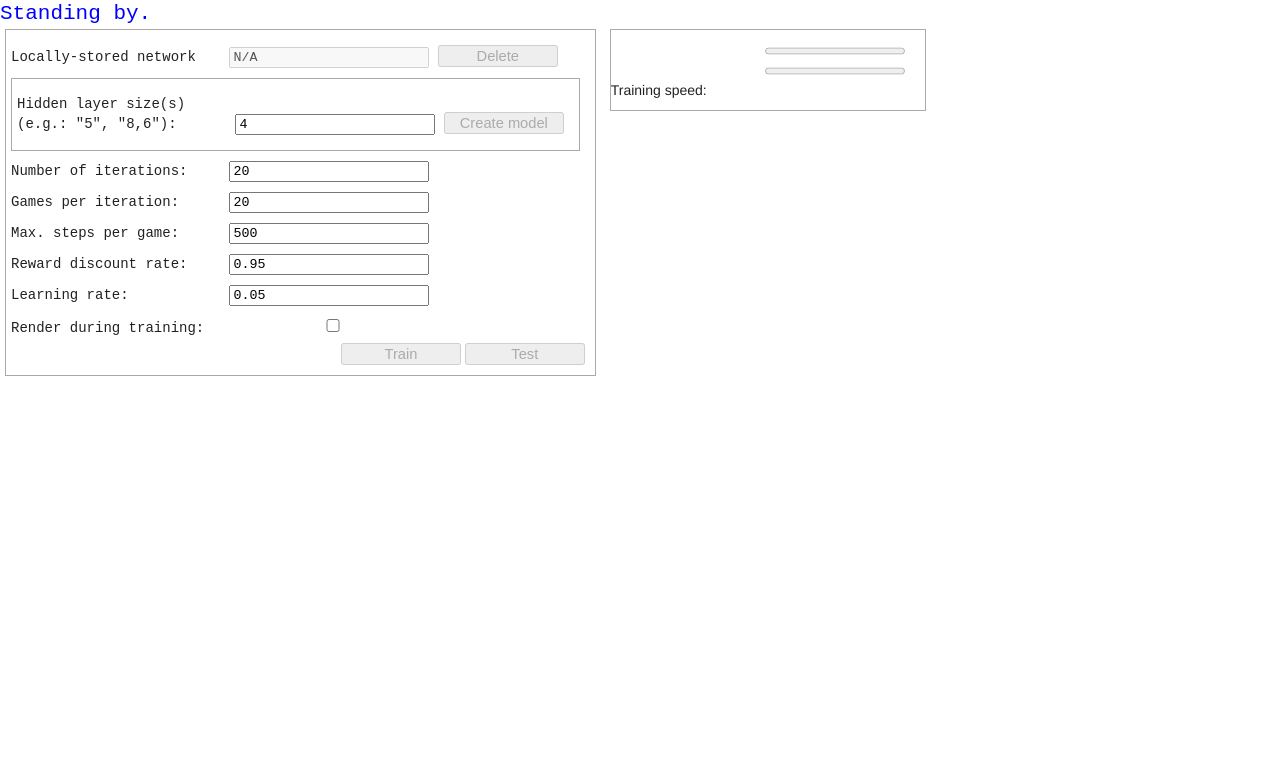
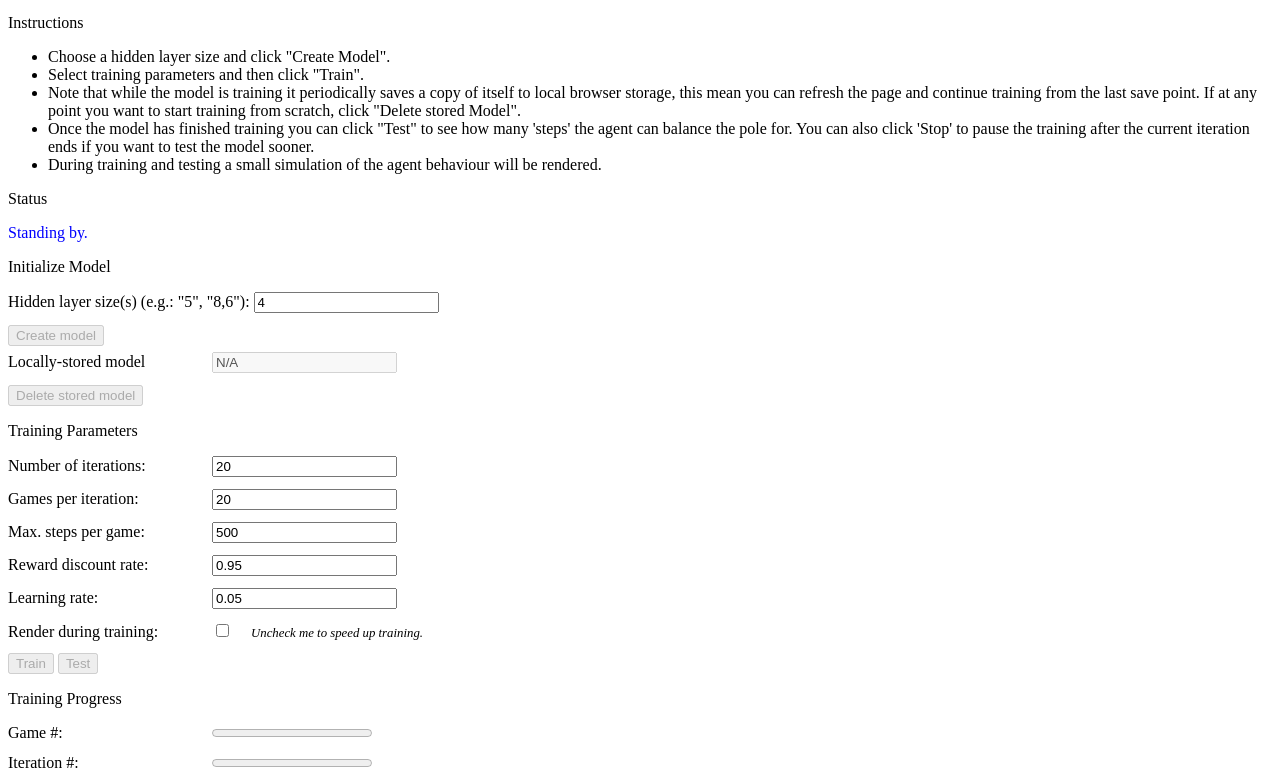
Before and after one commit to brysgo/tfjs-knapsack-rl, a website: page index.html in a window 1280 px wide. Shown: the part 195-976 px from the top of the page. Before the commit the page ends 824 px from the top, so only its background shows below. Drawn offline with nearby package versions, Linux system fonts and the light colour scheme.

Commit message:
Refresh look and feel of examples: addition-rnn, cart-pole and mnist (#164)
* Add shared css styles
* Replaces custom vis with tfjs-vis.
* update addition-rnn, cart-pole and mnist (layers)

```diff
--- a/index.html
+++ b/index.html
@@ -16,8 +16,11 @@ limitations under the License.
 -->
 
 <html>
+
 <head>
-    <link rel="stylesheet" href="https://code.getmdl.io/1.3.0/material.cyan-teal.min.css" />
+  <meta charset="UTF-8">
+  <meta name="viewport" content="width=device-width, initial-scale=1">
+  <link rel="stylesheet" href="../shared/tfjs-examples.css" />
 </head>
 
 <body>
@@ -25,130 +28,178 @@ limitations under the License.
   <style>
     #app-status {
       color: blue;
-      font-family: monospace;
-      font-size: 150%;
       padding-bottom: 1em;
     }
-    #cart-pole-canvas {
-      display: none;
+
+    .buttons-section {
+      margin-top: 12px;
     }
-    button {
-      font-size: 105%;
-      min-width: 120px;
+
+    .init-model {
+      width: 80%;
+      margin-right: 50px;
     }
-    input {
-      font-family: monospace;
-      width: 200px;
+
+    .input-div, .status {
+      margin-top: 6px;
+      margin-bottom: 12px;
     }
-    .input-div {
-      padding: 5px;
-      font-family: monospace;
-    }
-    .input-label {
-      display: inline-block;
-      width: 15em;
-    }
-    .canvases {
+
+    label {
+      min-width: 200px;
       display: inline-block;
     }
-    .horizontal-sections {
+
+    button {
+      max-width: 300px;
+    }
+
+    .note {
+      font-size: 80%;
+      font-style: italic;
       display: inline-block;
-      padding-left: 0px;
-      padding-right: 10px;
-      padding-top: 10px;
-      padding-bottom: 10px;
-      margin: 5px;
-      vertical-align: top;
-      border: 1px #AAA solid;
-    }
-    .status-span {
-      display: inline-block;
-      width: 150px;
-    }
-    .buttons-section {
-      float: right;
-    }
-    input :disabled {
-      background-color: #AAA,
+      margin-left: 15px;
     }
   </style>
 
   <body>
-    <h1>TensorFlow.js Example:<br/>Reinforcement Learning: Cart Pole </h1>
+    <div class="tfjs-example-container centered-container">
+      <section class='title-area'>
+        <h1>TensorFlow.js: Reinforcement Learning</h1>
+        <p class='subtitle'>Train a model to balance a pole on a cart using reinforcement learning.</p>
+      </section>
 
-    <div>
+      <section>
+        <p class='section-head'>Description</p>
+        <p>This example illustrates how to use TensorFlow.js to perform simple
+          <a href="https://en.wikipedia.org/wiki/Reinforcement_learning">reinforcement learning</a> (RL).
+          Specifically, it showcases an implementation of the policy-gradient method in TensorFlow.js.
+          This implementation is used to solve the classic <a href="https://en.wikipedia.org/wiki/Inverted_pendulum">cart-pole
+            control problem.</a>
+        </p>
+
+        <p>
+          Through <span class='in-type'>self play</span> the agent will learn to balance
+          the pole for as many <span class=out-example>steps</span> as it can.
+        </p>
+      </section>
+
+      <section>
+        <p class='section-head'>Instructions</p>
+        <p></p>
+        <ul>
+          <li>
+            Choose a hidden layer size and click "Create Model".
+          </li>
+          <li>
+            Select training parameters and then click "Train".
+          </li>
+          <li>
+            Note that while the model is training it periodically saves a copy of itself
+            to local browser storage, this mean you can refresh the page and continue training
+            from the last save point. If at any point you want to start training from scratch, click
+            "Delete stored Model".
+          </li>
+          <li>
+            Once the model has finished training you can click "Test" to see how many 'steps' the agent
+            can balance the pole for. You can also click 'Stop' to pause the training after the current iteration
+            ends if you want to test the model sooner.
+          </li>
+          <li>During training and testing a small simulation of the agent behaviour will be rendered.</li>
+        </ul>
+      </section>
+
+      <section>
+        <p class='section-head'>Status</p>
         <div>
           <span id="app-status">Standing by.</span>
         </div>
 
         <div>
-        <canvas id="cart-pole-canvas" height="150px" width="500px"></canvas>
+          <p class='section-head'>Initialize Model</p>
+          <div class="with-cols">
+            <div class="with-rows init-model">
+              <div class="input-div with-rows">
+                <label class="input-label">Hidden layer size(s) (e.g.: "5", "8,6"):</label>
+                <input id="hidden-layer-sizes" value="4"></input>
               </div>
-
-      <div>
-        <div class="horizontal-sections">
-          <div class="input-div">
-            <span class="input-label">Locally-stored network</span>
+              <button id="create-model" disabled="true">Create model</button>
+            </div>
+            <div class="with-rows init-model">
+              <div class="input-div with-rows">
+                <label class="input-label">Locally-stored model</label>
                 <input id="stored-model-status" value="N/A" disabled="true" readonly="true"></input>
-            <button id="delete-stored-model" disabled="true">Delete</button>
               </div>
-
-          <div class="horizontal-sections">
-            <div class="input-div">
-              <span class="input-label">Hidden layer size(s) (e.g.: "5", "8,6"):</span>
-              <input id="hidden-layer-sizes" value="4"></input>
-              <button id="create-model" disabled="true">Create model</button>
+              <button id="delete-stored-model" disabled="true">Delete stored model</button>
             </div>
           </div>
 
+          <p class='section-head'>Training Parameters</p>
+          <div class="with-rows">
             <div class="input-div">
-            <span class="input-label">Number of iterations:</span>
+              <label class="input-label">Number of iterations:</label>
               <input id="num-iterations" value="20"></input>
             </div>
             <div class="input-div">
-            <span class="input-label">Games per iteration:</span>
+              <label class="input-label">Games per iteration:</label>
               <input id="games-per-iteration" value="20"></input>
             </div>
             <div class="input-div">
-            <span class="input-label">Max. steps per game:</span>
+              <label class="input-label">Max. steps per game:</label>
               <input id="max-steps-per-game" value="500"></input>
             </div>
             <div class="input-div">
-            <span class="input-label">Reward discount rate:</span>
+              <label class="input-label">Reward discount rate:</label>
               <input id="discount-rate" value="0.95"></input>
             </div>
             <div class="input-div">
-            <span class="input-label">Learning rate:</span>
+              <label class="input-label">Learning rate:</label>
               <input id="learning-rate" value="0.05"></input>
             </div>
             <div class="input-div">
-            <span class="input-label">Render during training:</span>
+              <label class="input-label">Render during training:</label>
               <input type="checkbox" id="render-during-training" />
+              <span class="note">Uncheck me to speed up training.</span>
             </div>
+
             <div class="buttons-section">
               <button id="train" disabled="true">Train</button>
               <button id="test" disabled="true">Test</button>
             </div>
           </div>
 
-        <div class="horizontal-sections">
-          <div>
-            <span id="iteration-status" class="status-span"></span>
+
+        </div>
+      </section>
+
+      <section>
+        <p class='section-head'>Training Progress</p>
+        <div class="with-rows">
+          <div class="status">
+            <label id="iteration-status">Game #:</label>
             <progress value="0" max="100" id="iteration-progress"></progress>
           </div>
-          <div>
-            <span id="train-status" class="status-span"></span>
+          <div class="status">
+            <label id="train-status">Iteration #:</label>
             <progress value="0" max="100" id="train-progress"></progress>
           </div>
-          <div>
-            <span class="status-span">Training speed:</span>
+          <div class="status">
+            <label>Training speed:</label>
             <span id="train-speed" class="status-span"></span>
           </div>
-          <div class="canvases" id="steps-canvas"></div>
+          <div id="steps-container"></div>
         </div>
+      </section>
+
+      <section>
+        <p class='section-head'>Simulation</p>
+        <div>
+          <canvas id="cart-pole-canvas" height="150px" width="500px"></canvas>
         </div>
-    </div>
+      </section>
+
 
       <script src="index.js"></script>
   </body>
+
 </html>
--- a/package.json
+++ b/package.json
@@ -10,7 +10,7 @@
   },
   "dependencies": {
     "@tensorflow/tfjs": "^0.13.3",
-    "vega-embed": "^3.0.0"
+    "@tensorflow/tfjs-vis": "^0.2.0"
   },
   "scripts": {
     "build": "cross-env NODE_ENV=production parcel build index.html --no-minify --public-url ./",
```
Also changed, not shown: ui.js (+15 -18 lines), 1 other file. Lines whose indentation alone changed are shown as unchanged.
